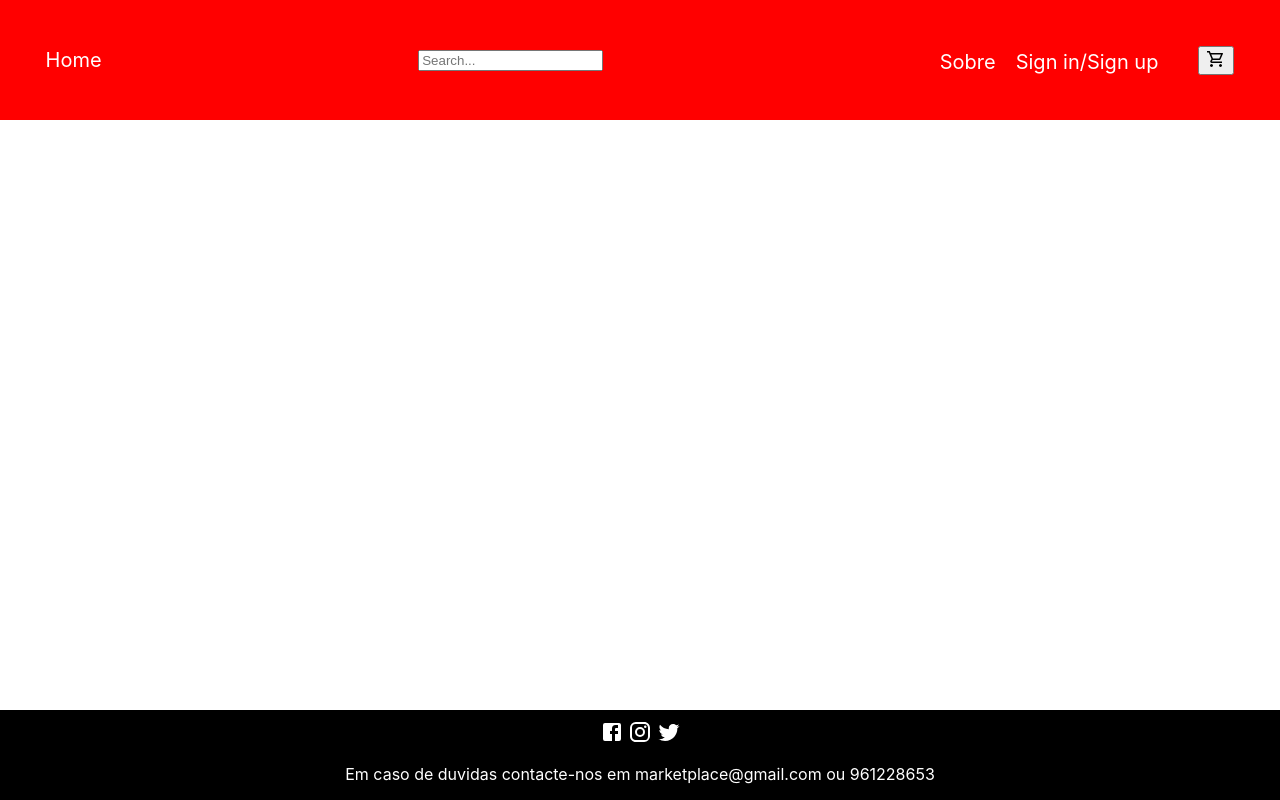
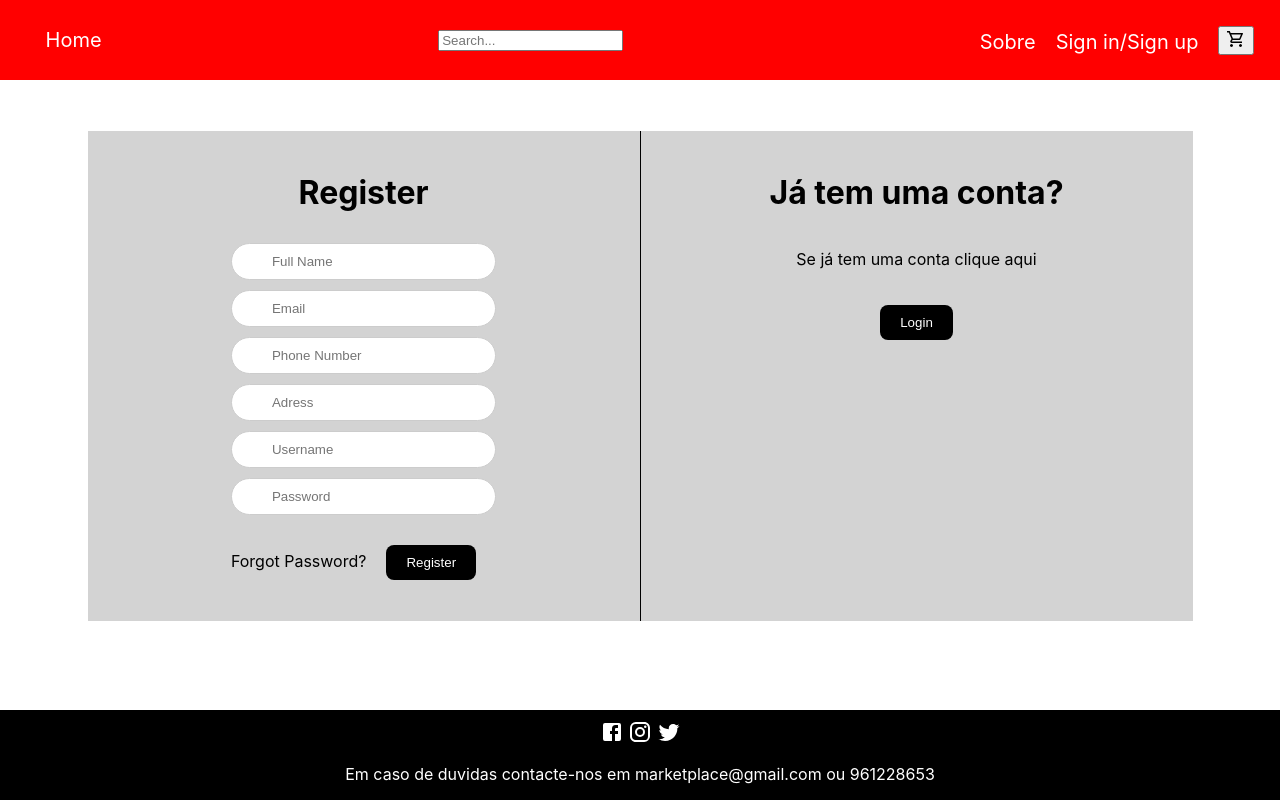
Before and after one commit to Goncalocosta2922/projetofinal-labweb, a React (Create React App) app: page /Register in a window 1280 px wide. Built offline with nearby package versions, Linux system fonts and the light colour scheme.

Commit message:
login e registo

```diff
--- a/src/App.js
+++ b/src/App.js
@@ -6,6 +6,7 @@ import Footer from './components/footer'
 import Home from './pages/Home'
 import About from './pages/About'
 import Login from './pages/Login'
+import Register from './pages/Register'
 import Cart from './pages/Cart'
 
 const App = () => {
@@ -17,6 +18,7 @@ const App = () => {
         <Route path="/" exact element={<Home />} />
         <Route path="/sobre" element={<About />} />
         <Route path="/login" element={<Login />} />
+        <Route path="/Register" element={<Register />} />
         <Route path="/cart" element={<Cart />} />
       </Routes>
     </Router>
--- a/src/pages/Login.js
+++ b/src/pages/Login.js
@@ -1,34 +1,36 @@
-import React from 'react'
-import '../styles/Login.css'
+import React from 'react';
+import '../styles/Login.css';
 import { FaUser } from "react-icons/fa";
 import { RiLockPasswordFill } from "react-icons/ri";
 
-
-const   Login = () => {
+const Login = () => {
   return (
     <div className='fullbox'>
-      <div className='Login'>
+      <div className='Login-Login'>
         <h1>Login</h1>
-        <div className='username-input'>
-         <input type='Text' placeholder='Username' />
-         <FaUser className='icons'/>
+        <form>
+          <div className='Login-user-container'>
+            <FaUser className='Login-icons' />
+            <input type='text' placeholder='Username' />
           </div>
 
-        <div className='password-input'>
-         <input type='Password' placeholder='Password' />
-         <RiLockPasswordFill className='icons'/>
+          <div className='Login-password-container'>
+           <RiLockPasswordFill className='Login-icons' />
+           <input type='password' placeholder='Password' />
           </div>
-
           <a href='#'>Forgot Password?</a>
-      <button>Iniciar Sessão</button>
+          <button className='Login-button'>Iniciar Sessão</button>
+        </form>
         </div>
-      <div className='Register'>
+        <div className='Login-Register'>
          <h1>Ainda não tem conta?</h1>
          <p>Se ainda não tem conta clique aqui para se registar</p>
-        <button>Registar-se<a href='#'></a></button>
+         <button className='Register-button' onClick={() => window.location.href='/Register'}>
+          Register
+         </button>
       </div>
       </div>
-  )
+  );
 }
 
-export default Login
+export default Login;
--- /dev/null
+++ b/src/pages/Register.js
@@ -0,0 +1,49 @@
+import React from 'react'
+import '../styles/Register.css'
+
+function Register() {
+  return (
+    <div className='fullbox'>
+      <div className='Register-Register'>
+        <h1>Register</h1>
+        <form>
+          <div className='Register-Full-name'>
+            <input type='text' placeholder='Full Name' />
+          </div>
+
+          <div className='Register-Email'>
+           <input type='text' placeholder='Email' />
+          </div>
+
+          <div className='Register-Phone-Number'>
+            <input type='number' placeholder='Phone Number' />
+          </div>
+
+          <div className='Register-Adress'>
+            <input type='text' placeholder='Adress' />
+          </div>
+
+          <div className='Register-User-Name'>
+            <input type='text' placeholder='Username' />
+          </div>
+
+          <div className='Register-password'>
+            <input type='Password' placeholder='Password' />
+          </div>
+
+          <a href='#'>Forgot Password?</a>
+          <button className='Register-button'>Register</button>
+        </form>
+        </div>
+        <div className='Register-Login'>
+         <h1>Já tem uma conta?</h1>
+         <p>Se já tem uma conta clique aqui</p>
+         <button className='Login-button' onClick={() => window.location.href='/Login'}>
+          Login
+         </button>
+      </div>
+      </div>
+  );
+}
+
+export default Register
--- a/src/styles/Login.css
+++ b/src/styles/Login.css
@@ -1,32 +1,71 @@
-@import url('https://fonts.googleapis.com/css2?family=Poppins:ital,wght@0,100;0,200;0,300;0,400;0,500;0,600;0,700;0,800;0,900;1,100;1,200;1,300;1,400;1,500;1,600;1,700;1,800;1,900&display=swap');
-
-.fullbox{
+.fullbox {
     display: flex;
     justify-content: center;
     align-items: flex-start;
-    gap: 5px;
-    margin-top: 60px ;
+    margin-top: 6%;
+}
+
+.Login-Login, .Login-Register {
+    display: flex;
+    align-items: center;
+    flex-direction: column;
+    background-color: lightgray;
+    width: 40%;
+    height: 350px;
+    padding: 20px;
+}
+
+.Login-Login {
+    border-right: 1px solid #000;
+}
+
+.Login-user-container , .Login-password-container {
+    display: flex;
+    align-items: center;
+    width: 100%;
+    margin: 10px 0;
+    position: relative;
+}
+
+.Login-user-container input, .Login-password-container input {
+    padding: 10px;
+    border: 1px solid #ccc;
+    border-radius: 30px;
+    width: 100%;
+    padding-left: 40px;
+}
+
+.Login-icons {
+    position: absolute;
+    left: 10px;
+    color: #666;
+}
+
+.Login-button {
+    margin: 20px;
+    padding: 10px 20px;
+    background-color: black;
+    color: #fff;
+    border: none;
+    border-radius: 8px;
+    cursor: pointer;
+}
+.Register-button{
+    margin: 20px;
+    padding: 10px 20px;
+    background-color: black;
+    color: #fff;
+    border: none;
+    border-radius: 8px;
+    cursor: pointer;
 
 }
 
-.Login , .Register {
-
-    display: flex;
-    align-items: center;
-    flex-direction: column;
-    background-color: darkgray;
-    width: 40%;
-    height: 300px;;
-    padding: 20px;
-
+a {
+    color: black;
+    text-decoration: none;
 }
 
-input {
-
-    margin: 10px;
+a:hover {
+    text-decoration: underline;
 }
-
-button {
-
-    margin: 20px;
-}
--- /dev/null
+++ b/src/styles/Register.css
@@ -0,0 +1,36 @@
+.fullbox {
+    display: flex;
+    justify-content: center;
+    align-items: flex-start;
+    margin-top: 4%;
+}
+
+.Register-Register, .Register-Login {
+    display: flex;
+    align-items: center;
+    flex-direction: column;
+    background-color: lightgray;
+    width: 40%;
+    height: 450px;
+    padding: 20px;
+}
+
+.Register-Register {
+    border-right: 1px solid #000;
+}
+
+.Register-Full-name,.Register-Email,.Register-Phone-Number,.Register-Adress,.Register-User-Name,.Register-password {
+    display: flex;
+    align-items: center;
+    width: 100%;
+    margin: 10px 0;
+    position: relative;
+}
+
+.Register-Full-name input,.Register-Email input,.Register-Phone-Number input,.Register-Adress input,.Register-User-Name input,.Register-password input {
+    padding: 10px;
+    border: 1px solid #ccc;
+    border-radius: 30px;
+    width: 100%;
+    padding-left: 40px;
+}
```
Lines whose indentation alone changed are shown as unchanged.
